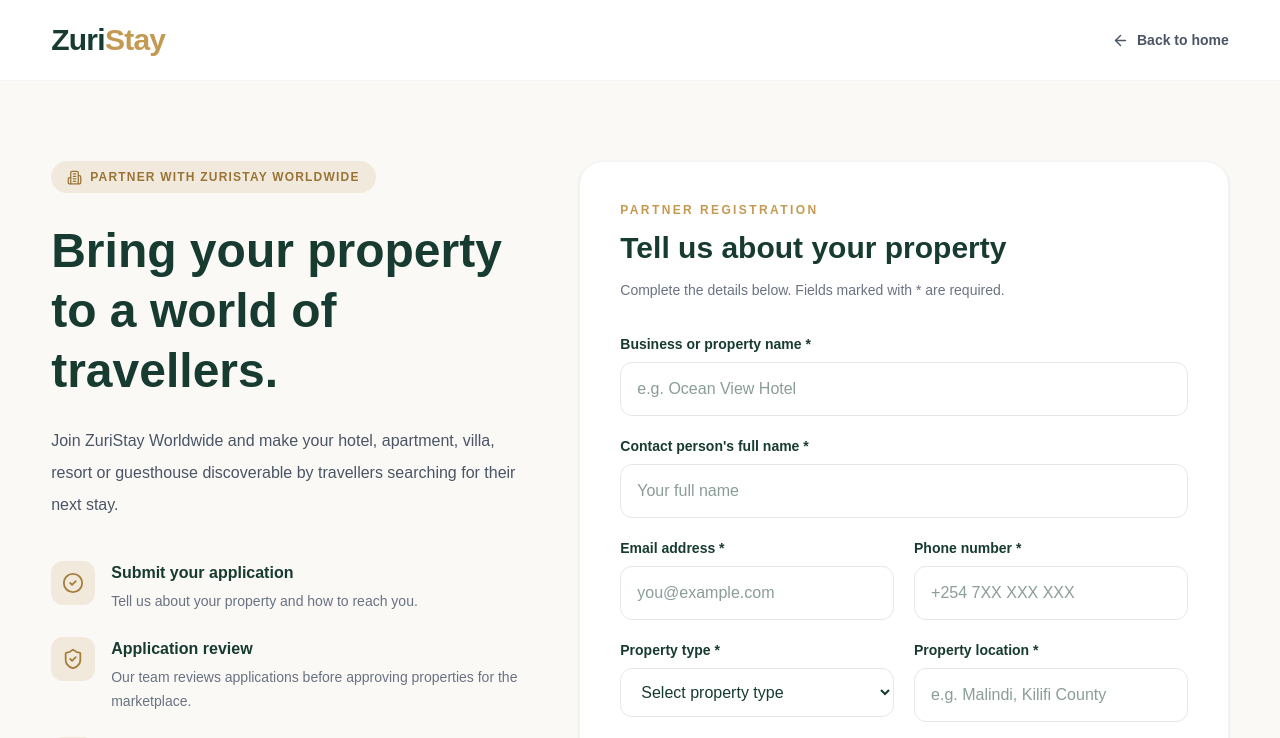
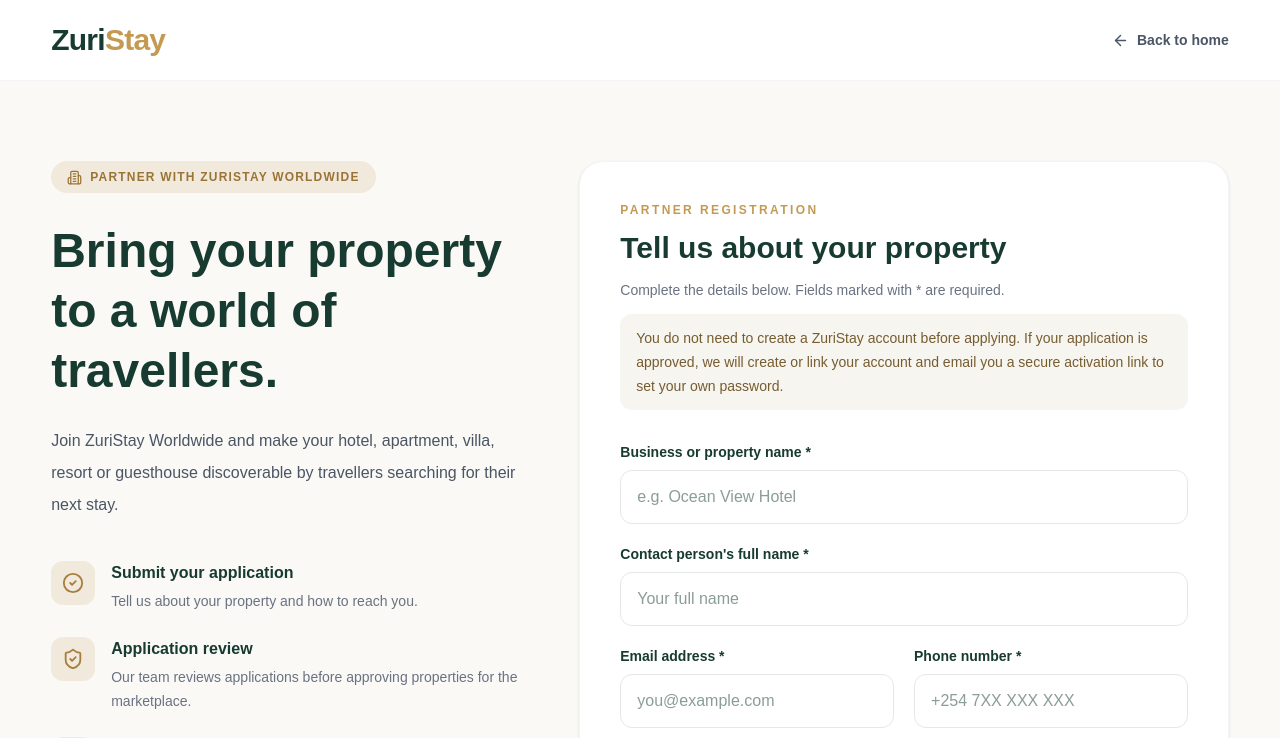
Before and after one commit to robinsonb254/zuristay, a Next.js app: page /partner/register in a window 1280 px wide. Shown: the top 738 px of the page. Built offline with nearby package versions, Linux system fonts and the light colour scheme.

Commit message:
Explain partner account activation during application

```diff
--- a/src/app/partner/register/page.tsx
+++ b/src/app/partner/register/page.tsx
@@ -216,6 +216,9 @@ export default function PartnerRegistrationPage() {
                   Complete the details below. Fields marked with *
                   are required.
                 </p>
+                <p className="mt-3 rounded-xl bg-[#f7f5ef] px-4 py-3 text-sm leading-6 text-[#765c31]">
+                  You do not need to create a ZuriStay account before applying. If your application is approved, we will create or link your account and email you a secure activation link to set your own password.
+                </p>
               </div>
 
               <form onSubmit={handleSubmit} className="space-y-5">
```
